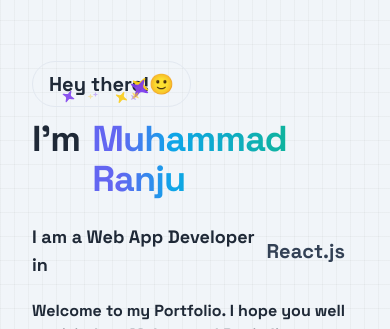
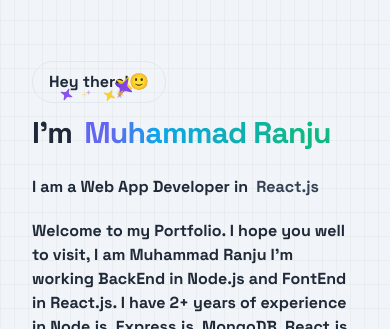
Before and after one commit to Butterfly9979/My-Portfolio, a Next.js app: page / in a window 390 px wide. Shown: the part 148-477 px from the top of the page. Built offline with nearby package versions, Linux system fonts and the light colour scheme; no server answers; some icons are missing.

Commit message:
refactor: Adjust text sizes and class names in SparklesText and HeroSection components for improved styling

```diff
--- a/src/components/ui/sparkles-text.tsx
+++ b/src/components/ui/sparkles-text.tsx
@@ -106,7 +106,7 @@ const SparklesText: React.FC<SparklesTextProps> = ({
 
   return (
     <div
-      className={cn("lg:text-base font-bold", className)}
+      className={cn("text-base font-bold", className)}
       {...props}
       style={
         {
--- a/src/ui/HeroSection.tsx
+++ b/src/ui/HeroSection.tsx
@@ -39,18 +39,16 @@ function HeroSection() {
         <div className="flex lg:flex-row flex-col  justify-center px-4 py-10 lg:px-6">
           <div className="flex flex-col justify-center px-4 py-10 ">
             <div className="mt-2 flex max-w-max items-center space-x-2 rounded-full border p-2">
-              <SparklesText className="mx-2 text-xl" text="Hey there!🙂" />
+              <SparklesText className="mx-2 " text="Hey there!🙂" />
             </div>
-            <h1 className="mt-3 max-w-4xl text-4xl font-extrabold tracking-tight md:text-4xl lg:text-6xl flex">
+            <h1 className="mt-3 max-w-4xl text-3xl font-extrabold tracking-tight md:text-4xl lg:text-6xl flex">
               <span className="mr-3 font-medium">I'm</span>
               <span className=" text-transparent bg-clip-text bg-gradient-to-r from-indigo-500 from-10% via-sky-500 via-30% to-emerald-500 to-90%">
                 Muhammad Ranju
               </span>
             </h1>
-            <h2 className="mt-6 font-bold lg:text-2xl text-xl flex flex-row items-center">
-              <span className="lg:text-2xl text-lg">
-                I am a Web App Developer in
-              </span>
+            <h2 className="mt-6 font-bold lg:text-2xl md:text-xl sm:text-sm flex flex-row items-center">
+              <span className="">I am a Web App Developer in</span>
               <div className="text-slate-900">
                 <FlipWords words={words} />
               </div>
```
